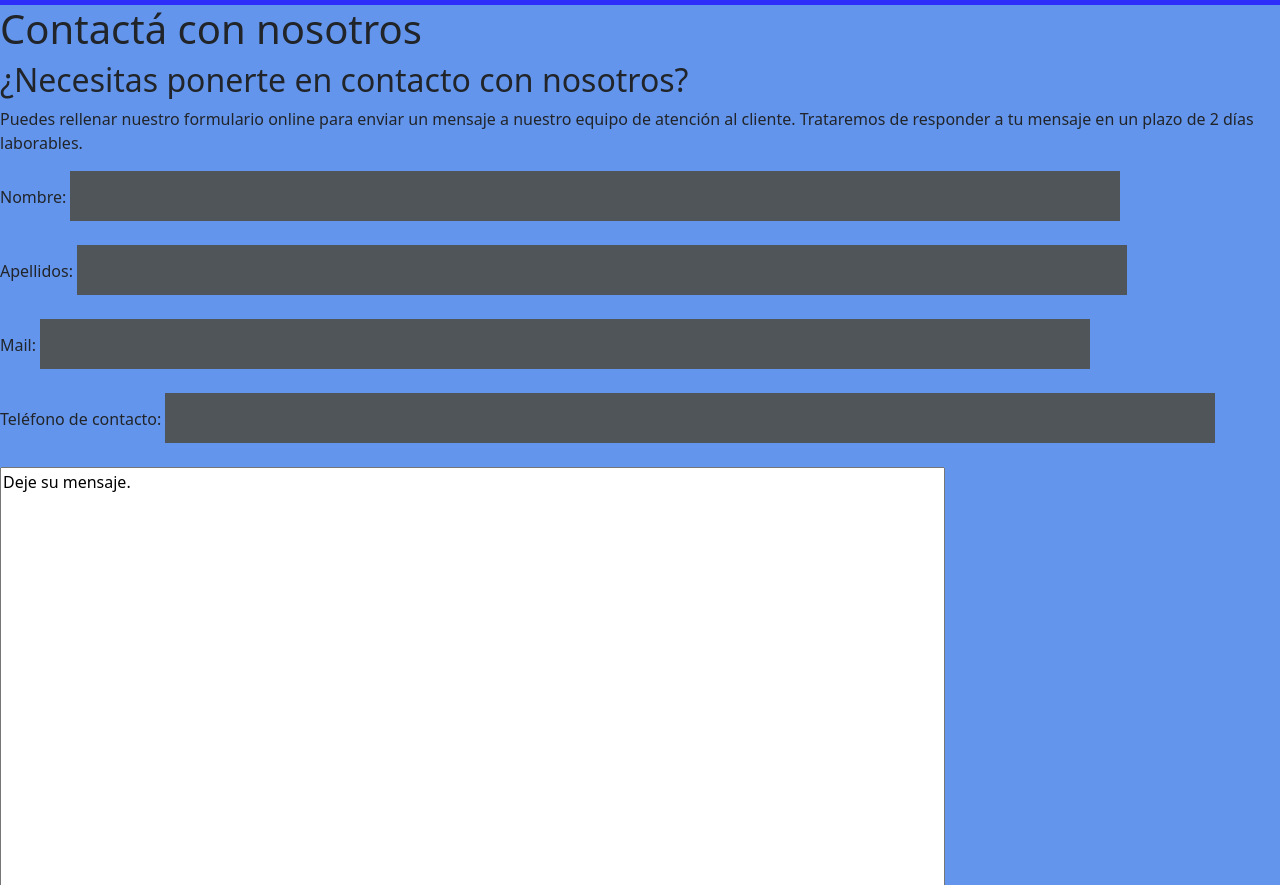
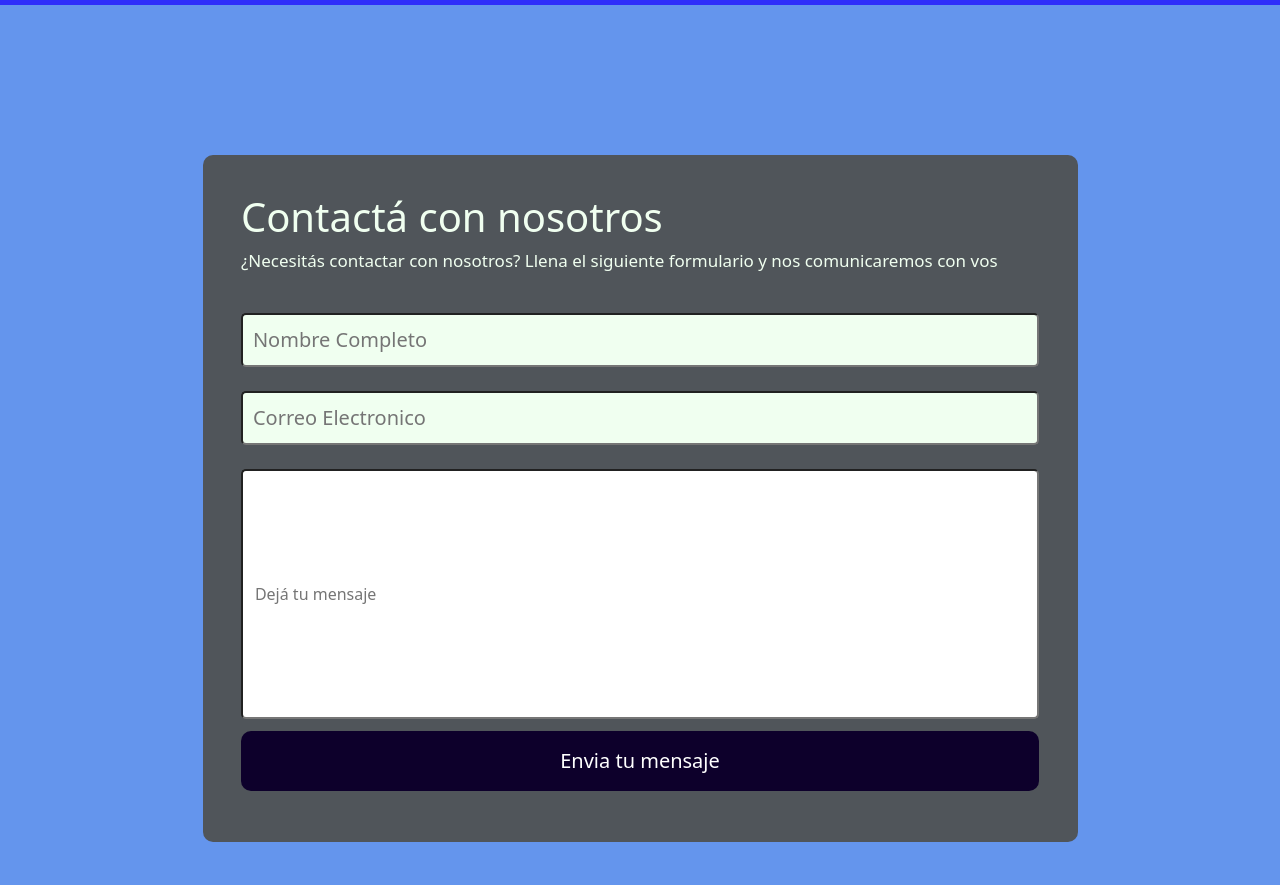
Before and after one commit to julianmanera/Proyecto-final-a-mejorar, a website: page contacto.html in a window 1280 px wide. Shown: the part 67-952 px from the top of the page. Drawn offline with nearby package versions, Linux system fonts and the light colour scheme.

Commit message:
formularios de contacto, inicio de sesion y registro

```diff
--- a/contacto.html
+++ b/contacto.html
@@ -58,35 +58,40 @@
 </header>
     <!-- Finaliza la cabecerea -->
 <!--Inicia formulario donde se ponen los datos del usuario y eso se envia al mail de la empresa-->
-    <section>
+<section>
+  <form class="formulario">
 
-        <h1 class="h1-contacto">Contactá con nosotros</h1>
+    <h1 class="contacto-h1">Contactá con nosotros</h1>
+    <h2 class="contacto-h2">¿Necesitás contactar con nosotros? Llena el siguiente formulario y nos comunicaremos con vos</h2>
+    <div class="contacto-container">
 
-        <h2 class="h2-contacto">¿Necesitas ponerte en contacto con nosotros?</h2>
+        <div class="contacto-container">
 
-        <p class="p-contacto">Puedes rellenar nuestro formulario online para enviar un mensaje a nuestro equipo de atención al cliente.
-            Trataremos de responder a tu mensaje en un plazo de 2 días laborables.</p>
+          <input type="text" placeholder="Nombre Completo" class="input input-contacto">
 
-        <form action="mailto:maildeprueba@gmail.com" method="post" enctype="text/plain">
-
-            Nombre: <input type="text" name="nombre" size="25" maxlength="100"><br><br>
-
-            Apellidos: <input type="text" name="apellidos" size="35" maxlength="100"><br><br>
-
-            Mail: <input type="text" name="mail" size="35" maxlength="100"><br><br>
-
-            Teléfono de contacto: <input type="text" name="telefono-de-contacto" size="35" maxlength="100"><br><br>
-
-            <textarea name="mensaje" id="" cols="100" rows="20">Deje su mensaje.</textarea> <br><br>
-
-            <tr>
-                <input type="submit" value="Enviar consulta">
-                <input type="reset" value="Cancelar">
-            </tr>
+        </div>
 
 
-        </form>
-    </section>
+      <div class="contacto-container">
+        <input type="text" placeholder="Correo Electronico" class="input input-contacto">
+      </div>
+
+      <div class="mensaje-container">
+
+        <input type="text" placeholder="Dejá tu mensaje" class="input input-mensaje-contacto">
+
+      </div>
+
+      <div>
+
+        <input type="submit" value="Envia tu mensaje" class="contacto-button">
+
+
+      </div>
+
+    </div>
+  </form>
+</section>
 <!--Finaliza formulario donde se ponen los datos del usuario y eso se envia al mail de la empresa-->
 
 
--- /dev/null
+++ b/scss/componentes/_contacto.scss
@@ -0,0 +1,56 @@
+.contacto-container {
+    width: 100%;
+    padding-top: 12px;
+    padding-bottom: 12px;
+}
+
+.text-container {
+    height: 100px;
+}
+
+.input-contacto {
+    font-size: 20px;
+    width: 100%;
+    padding: 10px;
+    background-color: honeydew;
+    border-radius: 5px;
+}
+
+.input-mensaje-contacto {
+    height: 250px;
+    width: 100%;
+    padding: 12px;
+    border-radius: 5px;
+}
+
+.mensaje-container {
+    padding-top: 12px;
+    padding-bottom: 12px;
+    text-align: start;
+}
+
+.contacto-button {
+    border: none;
+    width: 100%;
+    color: white;
+    font-size: 20px;
+    background-color: rgb(13, 0, 43);
+    padding: 15px 20px;
+    border-radius: 10px;
+    cursor: pointer;
+}
+
+.contacto-h1 {
+    text-align: left;
+    color:honeydew;
+    font-size: 40px;
+    height: 50px;
+}
+
+.contacto-h2 {
+    text-align: left;
+    color: honeydew;
+    font-size: 17px;
+    height: 30px;
+
+}
--- a/scss/componentes/_register-form.scss
+++ b/scss/componentes/_register-form.scss
@@ -16,8 +16,7 @@
     height: 50px;
 }
 
-input[type="text"],
-input[type="password"] {
+.input-registro {
     font-size: 20px;
     width: 82%;
     padding: 10px;
--- a/scss/componentes/_signin-form.scss
+++ b/scss/componentes/_signin-form.scss
@@ -16,8 +16,7 @@
     height: 50px;
 }
 
-input[type="text"],
-input[type="password"] {
+.input-signin {
     font-size: 20px;
     width: 82%;
     padding: 10px;
--- a/scss/style.scss
+++ b/scss/style.scss
@@ -4,6 +4,7 @@
 @import "componentes/register-form";
 @import "componentes/signin-form";
 @import "componentes/ayuda";
+@import "componentes/contacto";
 
 
 
```
Also changed, not shown: iniciar-sesion.html (+2 -2 lines), registrarse.html (+8 -3 lines), css/style.css, 1 other file.
